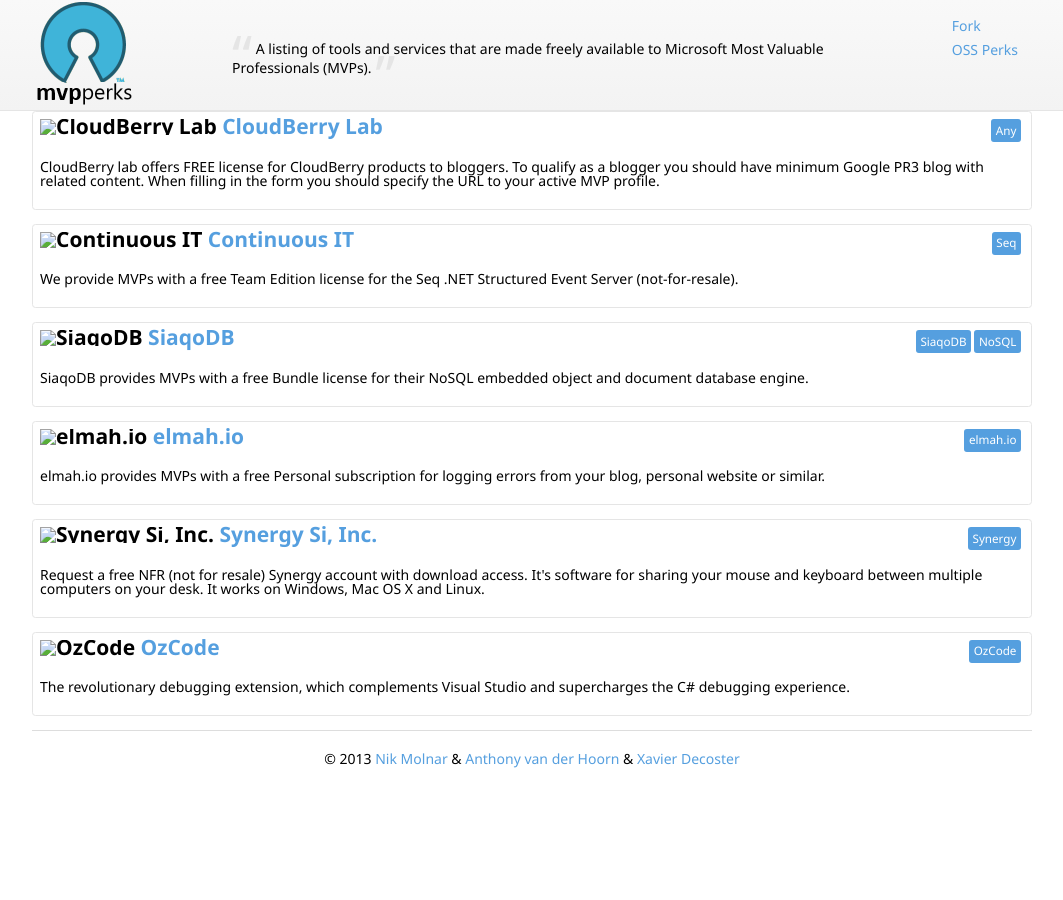
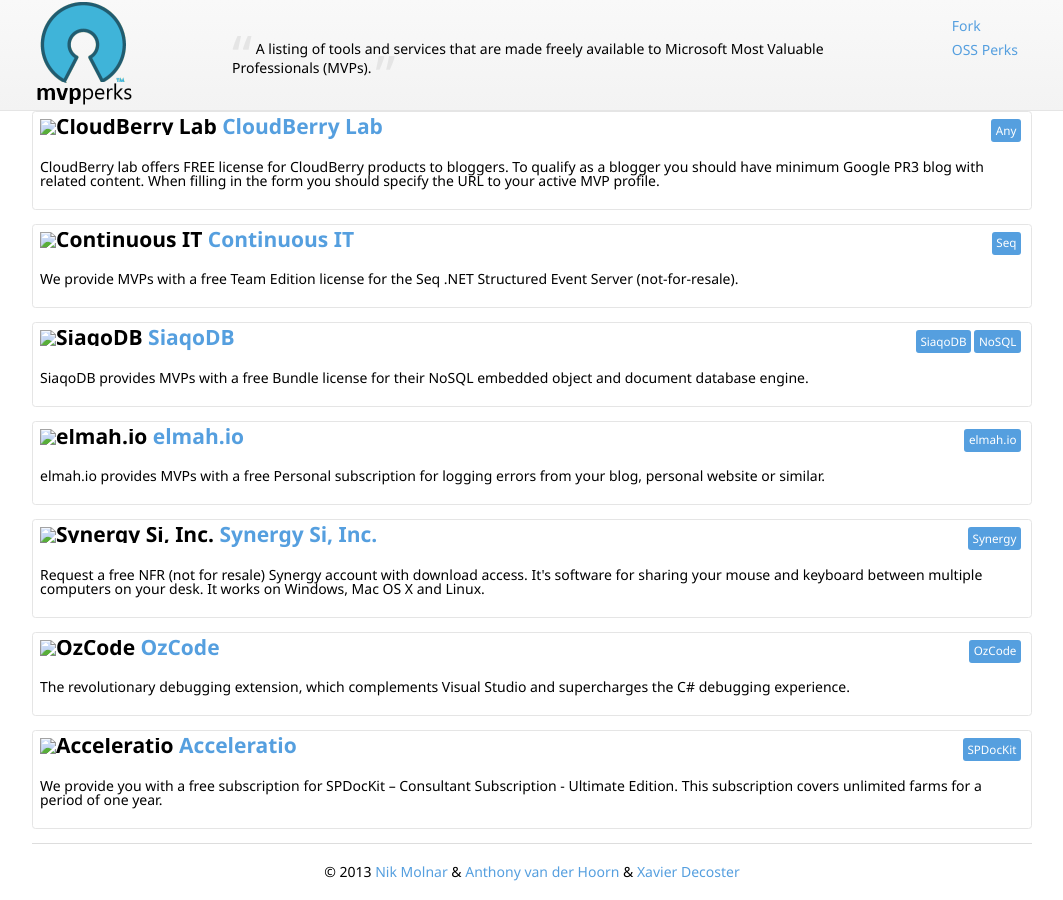
Before and after one commit to nikmd23/ossperks, a Jekyll site: the page built from index.html, in a window 1280 px wide and 900 px high, scrolled down 1954 px. Shown: the whole window, without its empty margins (108-1171 px from the left). Built offline with Jekyll 4.4.1, drawn with Linux system fonts in a browser that asks for light colours; nearby versions of some CDN libraries; before the commit the page ends 2741 px from its top, so only the background shows below that.

Commit message:
Update index.html
Added our company MVP offering.

```diff
--- a/index.html
+++ b/index.html
@@ -96,6 +96,10 @@
   description: "The revolutionary debugging extension, which complements Visual Studio and supercharges the C# debugging experience."
   products: ["OzCode"]
 
+- perk: {company: "Acceleratio", uri: "https://www.spdockit.com"}
+  description: "We provide you with a free subscription for SPDocKit – Consultant Subscription - Ultimate Edition. This subscription covers unlimited farms for a period of one year."
+  products: ["SPDocKit"]
+
 #============================================== Leave everything below this line alone =====================================================================
 layout: default
 ---
```
